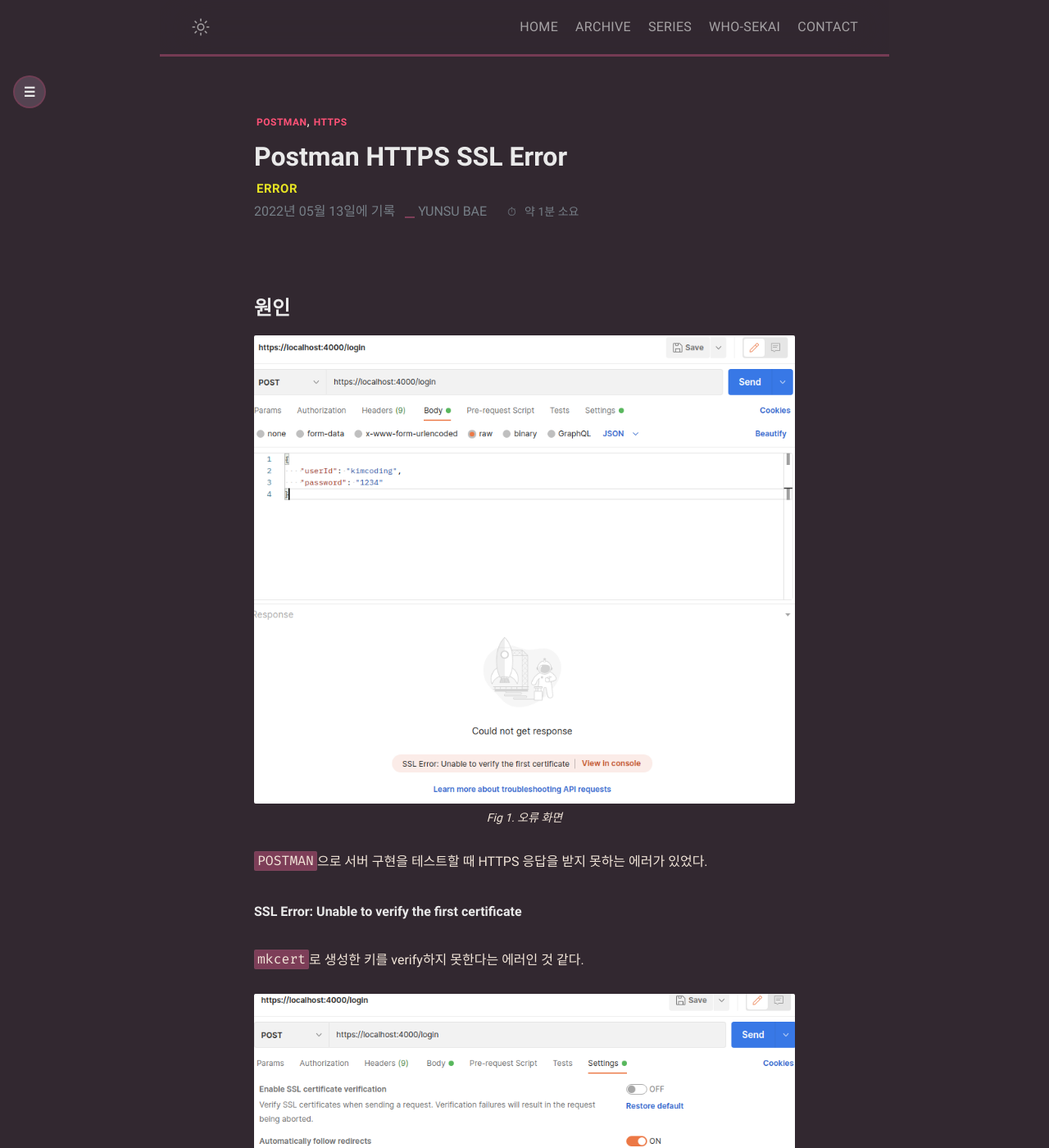
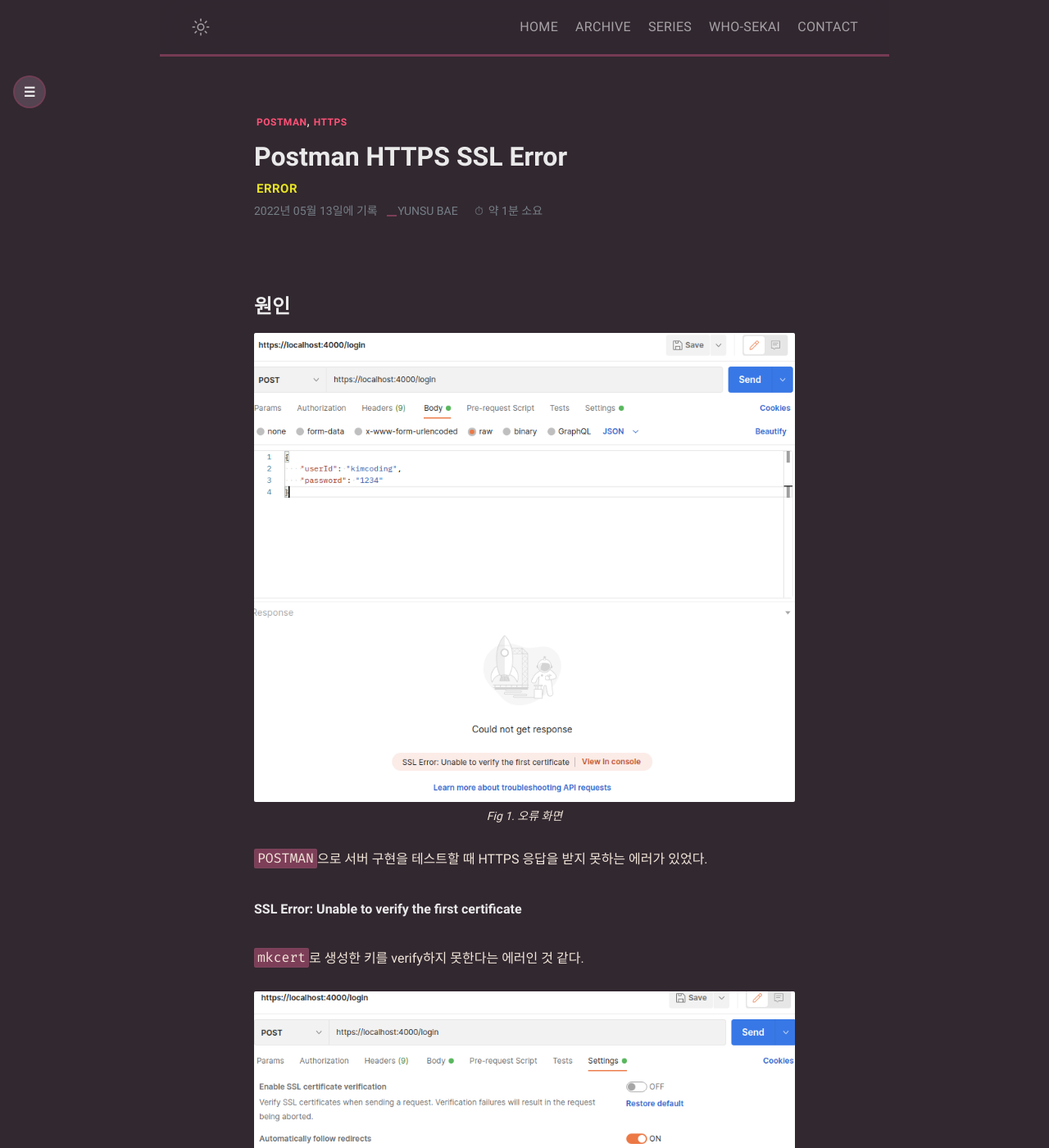
Before and after one commit to mniYUNSU/mniYUNSU.github.io, a Jekyll site: the page built from _posts/error-ssl-error/2021-11-28-error-getfullyear.md, in a window 1280 px wide and 1400 px high. Shown: the whole window at 82% size. Built offline with Jekyll 4.4.1, drawn with Linux system fonts in a browser that asks for light colours; some web fonts are replaced; comment, search, counter and statistics services are not loaded.

Commit message:
edit fontsize

```diff
--- a/_sass/klise/_post.scss
+++ b/_sass/klise/_post.scss
@@ -65,6 +65,7 @@
   padding-top: 3px;
   line-height: 1.3;
   color: $gray;
+  font-size: $small-font-size;
 
   time {
     position: relative;
@@ -89,8 +90,8 @@
     display: inline-flex;
     align-items: center;
     gap: 6px;
-    margin-left: 1.5em;
-    padding-left: 1.5em;
+    margin-left: 1.2em;
+    padding-left: 1.2em;
     position: relative;
     font-size: $small-font-size;
 
```
